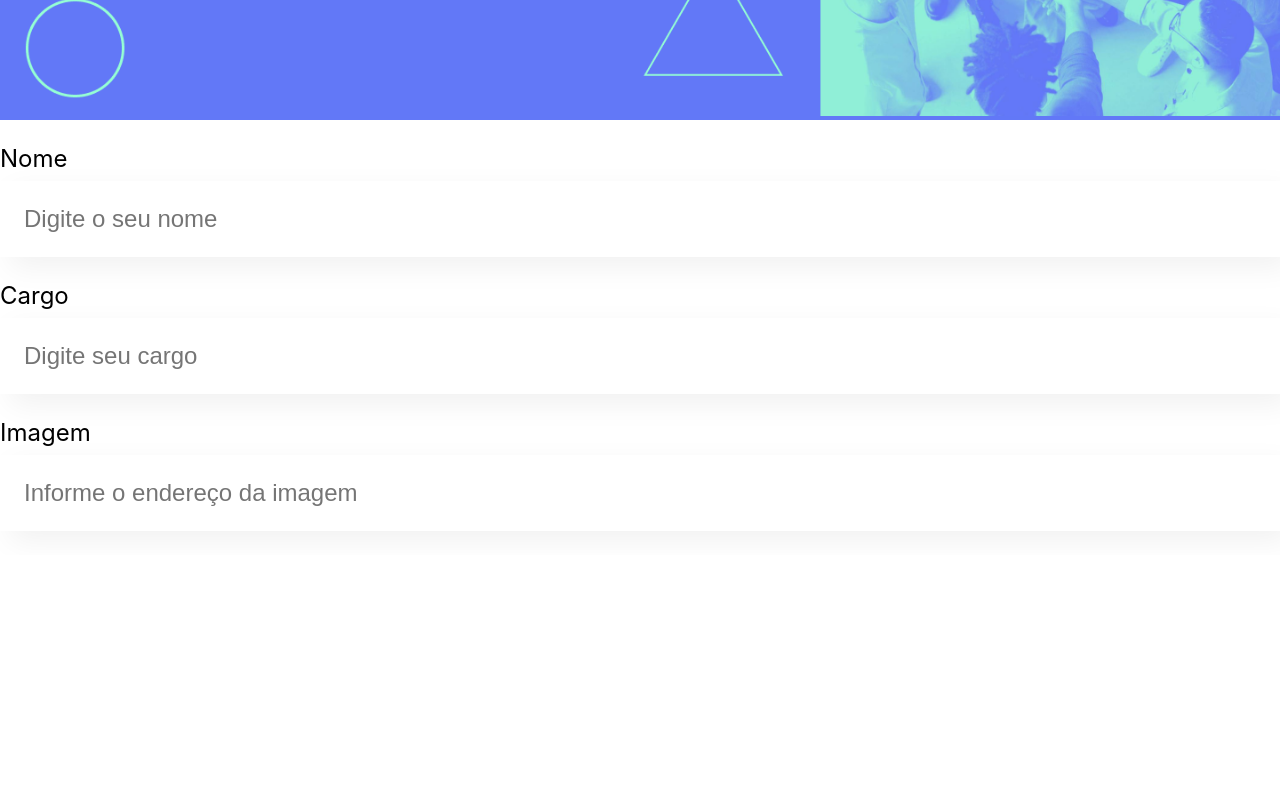
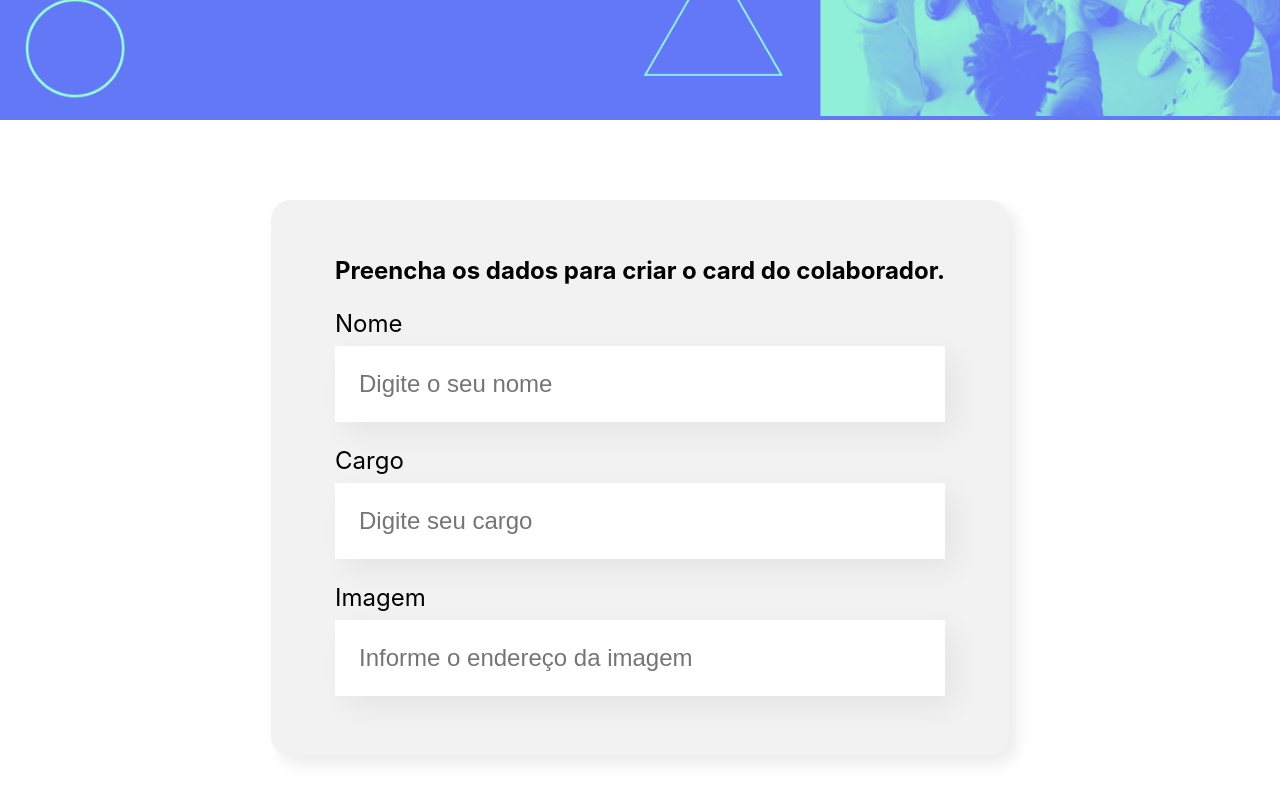
Before and after one commit to Kenichi07/Projetos-React, a React (Create React App) app in the folder organo/: page / in a window 1280 px wide. Shown: the part 378-1178 px from the top of the page. Before the commit the page ends 933 px from the top, so only its background shows below. Built offline with nearby package versions, Linux system fonts and the light colour scheme.

Commit message:
feat: created and styled Formulario component

```diff
--- a/organo/src/App.js
+++ b/organo/src/App.js
@@ -1,13 +1,12 @@
 import Banner from "./componentes/Banner";
-import CampoTexto from "./componentes/CampoTexto";
+
+import Formulario from "./componentes/Formulario";
 
 function App() {
   return (
     <div className="App">
       <Banner />
-      <CampoTexto label={"Nome"} placeholder={"Digite o seu nome"} />
-      <CampoTexto label={"Cargo"} placeholder={"Digite seu cargo"} />
-      <CampoTexto label={"Imagem"} placeholder={"Informe o endereço da imagem"} />
+      <Formulario />
     </div>
   );
 }
--- /dev/null
+++ b/organo/src/componentes/Formulario/index.js
@@ -0,0 +1,19 @@
+import CampoTexto from "../CampoTexto";
+import "./styles.css";
+const Formulario = () => {
+  return (
+    <section className="formulario">
+      <form>
+        <h2>Preencha os dados para criar o card do colaborador.</h2>
+        <CampoTexto label={"Nome"} placeholder={"Digite o seu nome"} />
+        <CampoTexto label={"Cargo"} placeholder={"Digite seu cargo"} />
+        <CampoTexto
+          label={"Imagem"}
+          placeholder={"Informe o endereço da imagem"}
+        />
+      </form>
+    </section>
+  );
+};
+
+export default Formulario;
--- /dev/null
+++ b/organo/src/componentes/Formulario/styles.css
@@ -0,0 +1,13 @@
+.formulario {
+  display: flex;
+  justify-content: center;
+  margin: 80px 0;
+}
+
+.formulario form {
+  max-width: 80%;
+  background-color: #f2f2f2;
+  border-radius: 20px;
+  padding: 36px 64px;
+  box-shadow: 8px 8px 16px rgba(0, 0, 0, 0.08);
+}
```
